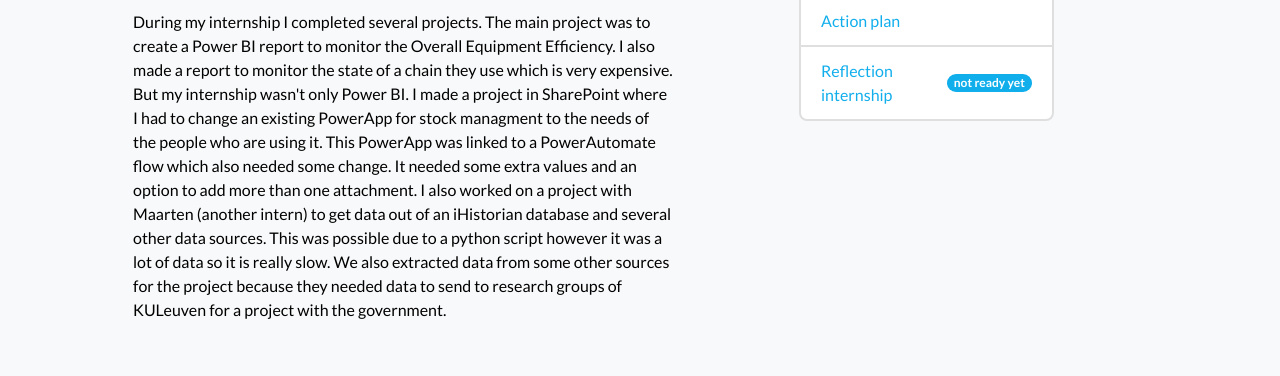
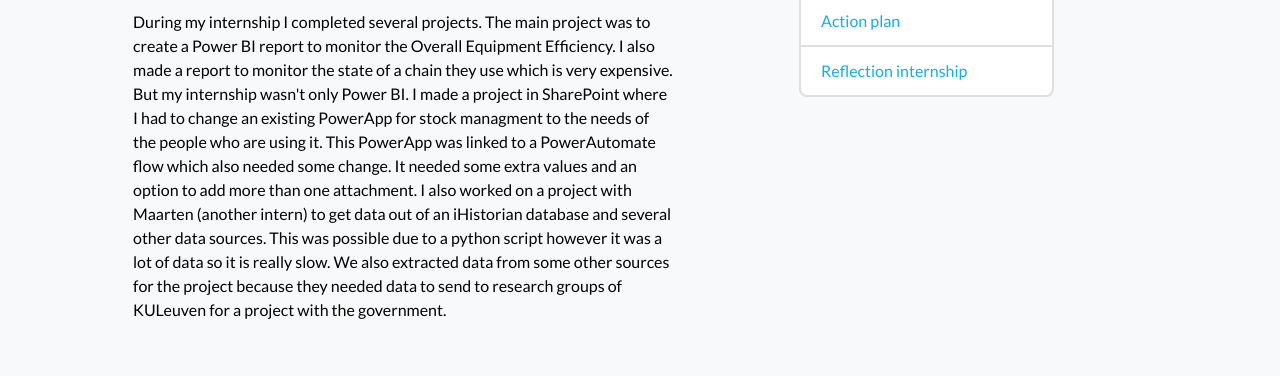
Before and after one commit to YentlStroobants/Portfolio, a website with bundled scripts: page stage.html in a window 1280 px wide. Shown: the part 424-800 px from the top of the page. Built offline with nearby package versions, Linux system fonts and the light colour scheme.

Commit message:
Update stage.html

```diff
--- a/stage.html
+++ b/stage.html
@@ -90,7 +90,7 @@
           <ul class="list-group">
             <li class="list-group-item"><a href="./img/Technische documentatie.pdf" target="_blank">Technical documentation</a></li>
             <li class="list-group-item"><a href="./img/PlanVanAanpak.pdf" target="_blank">Action plan</a></li>
-            <li class="list-group-item d-flex justify-content-between align-items-center disabled"><a href="./CV2022.pdf" target="_blank">Reflection internship</a><span class="badge badge-primary badge-pill">not ready yet</span></li>
+            <li class="list-group-item"><a href="./img/reflectieStage" target="_blank">Reflection internship</a></li>
           </ul>
 
         </div>
```
